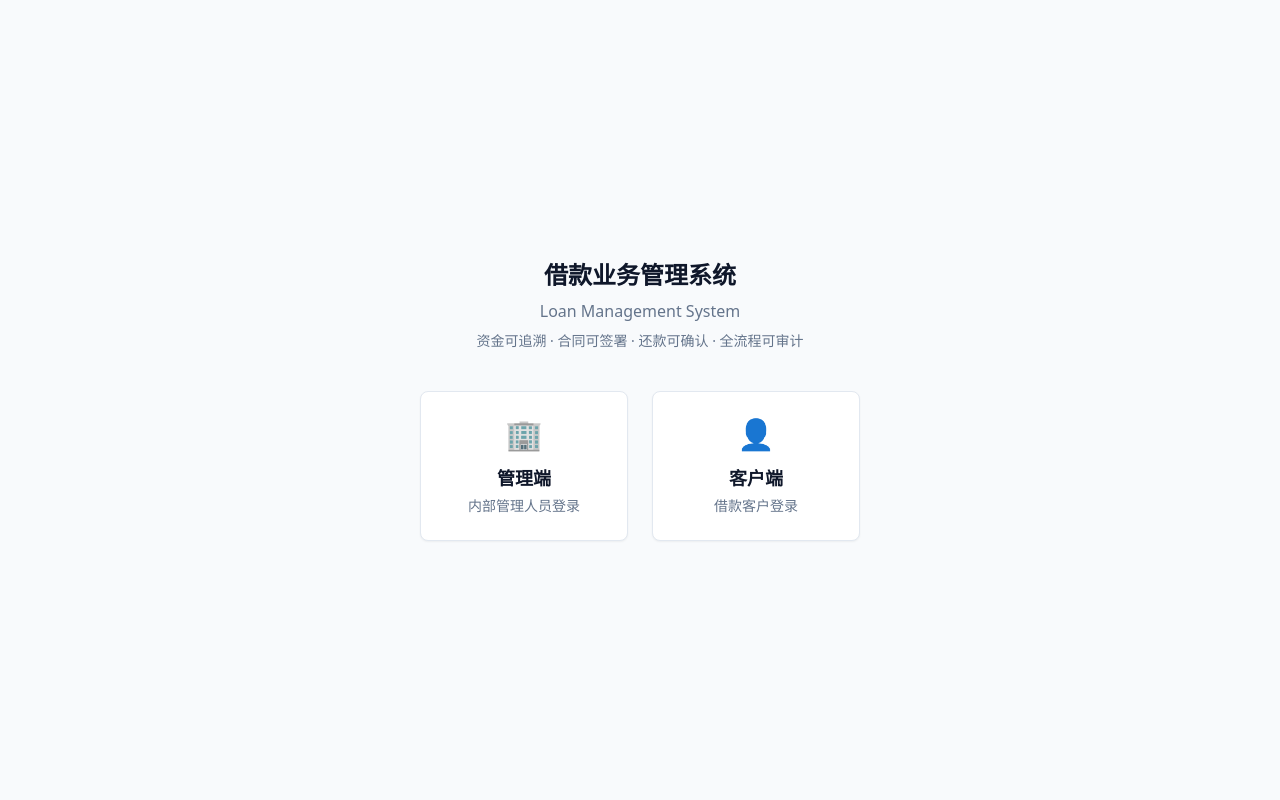
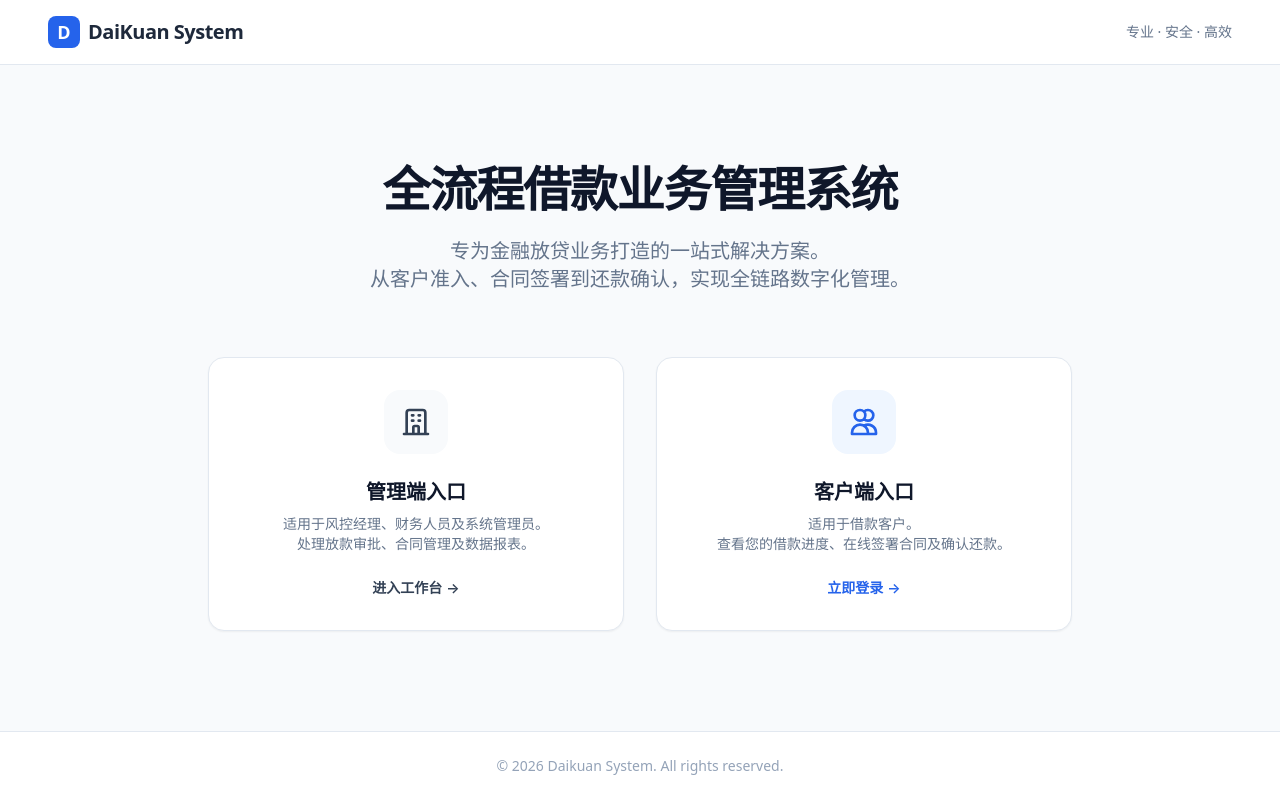
Before and after one commit to johngreece/JIEDAI, a Next.js app: page / in a window 1280 px wide. Built offline with nearby package versions, Linux system fonts and the light colour scheme.

Commit message:
feat(ui): redesign landing page as portal selector

```diff
--- a/src/app/page.tsx
+++ b/src/app/page.tsx
@@ -2,36 +2,85 @@ import Link from "next/link";
 
 export default function HomePage() {
   return (
-    <main className="min-h-screen flex flex-col items-center justify-center p-8">
-      <div className="text-center max-w-md mb-10">
-        <h1 className="text-2xl font-bold mb-2">借款业务管理系统</h1>
-        <p className="text-slate-600 mb-2">Loan Management System</p>
-        <p className="text-sm text-slate-500">
-          资金可追溯 · 合同可签署 · 还款可确认 · 全流程可审计
+    <main className="min-h-screen bg-slate-50 flex flex-col">
+      {/* 顶部导航 */}
+      <header className="bg-white border-b border-slate-200 py-4 px-6 md:px-12 flex justify-between items-center">
+        <div className="flex items-center gap-2">
+           <div className="h-8 w-8 bg-blue-600 rounded-lg flex items-center justify-center text-white font-bold text-lg">
+             D
+           </div>
+           <span className="text-xl font-bold text-slate-800 tracking-tight">DaiKuan System</span>
+        </div>
+        <div className="text-sm text-slate-500 hidden md:block">
+          专业 · 安全 · 高效
+        </div>
+      </header>
+
+      {/* 主要内容区 */}
+      <div className="flex-1 flex flex-col items-center justify-center p-6 md:p-12">
+        <div className="max-w-4xl w-full text-center mb-16">
+          <h1 className="text-4xl md:text-5xl font-extrabold text-slate-900 mb-6 tracking-tight">
+            全流程借款业务管理系统
+          </h1>
+          <p className="text-lg md:text-xl text-slate-600 max-w-2xl mx-auto leading-relaxed">
+            专为金融放贷业务打造的一站式解决方案。
+            <br className="hidden md:inline" />
+            从客户准入、合同签署到还款确认，实现全链路数字化管理。
           </p>
         </div>
 
-      <div className="flex gap-6 flex-wrap justify-center">
-        {/* 管理端入口 */}
+        <div className="grid md:grid-cols-2 gap-8 max-w-4xl w-full px-4">
+          {/* 管理端入口卡片 */}
           <Link
             href="/admin/login"
-          className="w-52 rounded-lg border border-slate-200 bg-white p-6 shadow-sm text-center hover:shadow-md transition-shadow"
+            className="group relative overflow-hidden rounded-2xl bg-white border border-slate-200 p-8 shadow-sm hover:shadow-xl transition-all duration-300 hover:-translate-y-1"
           >
-          <div className="text-3xl mb-3">🏢</div>
-          <h2 className="font-semibold text-lg mb-1">管理端</h2>
-          <p className="text-sm text-slate-500">内部管理人员登录</p>
+            <div className="absolute top-0 left-0 w-full h-1 bg-gradient-to-r from-slate-700 to-slate-900 opacity-0 group-hover:opacity-100 transition-opacity" />
+            <div className="flex flex-col items-center text-center">
+              <div className="h-16 w-16 bg-slate-50 rounded-2xl flex items-center justify-center mb-6 group-hover:bg-slate-100 transition-colors">
+                <svg className="h-8 w-8 text-slate-700" fill="none" viewBox="0 0 24 24" stroke="currentColor">
+                  <path strokeLinecap="round" strokeLinejoin="round" strokeWidth={2} d="M19 21V5a2 2 0 00-2-2H7a2 2 0 00-2 2v16m14 0h2m-2 0h-5m-9 0H3m2 0h5M9 7h1m-1 4h1m4-4h1m-1 4h1m-5 10v-5a1 1 0 011-1h2a1 1 0 011 1v5m-4 0h4" />
+                </svg>
+              </div>
+              <h2 className="text-xl font-bold text-slate-900 mb-2">管理端入口</h2>
+              <p className="text-slate-500 mb-6 text-sm">
+                适用于风控经理、财务人员及系统管理员。
+                <br/>处理放款审批、合同管理及数据报表。
+              </p>
+              <span className="inline-flex items-center text-sm font-semibold text-slate-700 group-hover:text-slate-900">
+                进入工作台 <span className="ml-1 transition-transform group-hover:translate-x-1">→</span>
+              </span>
+            </div>
           </Link>
 
-        {/* 客户端入口 */}
+          {/* 客户端入口卡片 */}
           <Link
             href="/client/login"
-          className="w-52 rounded-lg border border-slate-200 bg-white p-6 shadow-sm text-center hover:shadow-md transition-shadow"
+            className="group relative overflow-hidden rounded-2xl bg-white border border-slate-200 p-8 shadow-sm hover:shadow-xl transition-all duration-300 hover:-translate-y-1"
           >
-          <div className="text-3xl mb-3">👤</div>
-          <h2 className="font-semibold text-lg mb-1">客户端</h2>
-          <p className="text-sm text-slate-500">借款客户登录</p>
+             <div className="absolute top-0 left-0 w-full h-1 bg-gradient-to-r from-blue-500 to-blue-700 opacity-0 group-hover:opacity-100 transition-opacity" />
+            <div className="flex flex-col items-center text-center">
+              <div className="h-16 w-16 bg-blue-50 rounded-2xl flex items-center justify-center mb-6 group-hover:bg-blue-100 transition-colors">
+                <svg className="h-8 w-8 text-blue-600" fill="none" viewBox="0 0 24 24" stroke="currentColor">
+                  <path strokeLinecap="round" strokeLinejoin="round" strokeWidth={2} d="M12 4.354a4 4 0 110 5.292M15 21H3v-1a6 6 0 0112 0v1zm0 0h6v-1a6 6 0 00-9-5.197M13 7a4 4 0 11-8 0 4 4 0 018 0z" />
+                </svg>
+              </div>
+              <h2 className="text-xl font-bold text-slate-900 mb-2">客户端入口</h2>
+              <p className="text-slate-500 mb-6 text-sm">
+                适用于借款客户。
+                <br/>查看您的借款进度、在线签署合同及确认还款。
+              </p>
+              <span className="inline-flex items-center text-sm font-semibold text-blue-600 group-hover:text-blue-700">
+                立即登录 <span className="ml-1 transition-transform group-hover:translate-x-1">→</span>
+              </span>
+            </div>
           </Link>
         </div>
+      </div>
+
+      <footer className="py-6 text-center text-slate-400 text-sm border-t border-slate-200 bg-white">
+        © {new Date().getFullYear()} Daikuan System. All rights reserved.
+      </footer>
     </main>
   );
 }
```
Lines whose indentation alone changed are shown as unchanged.
